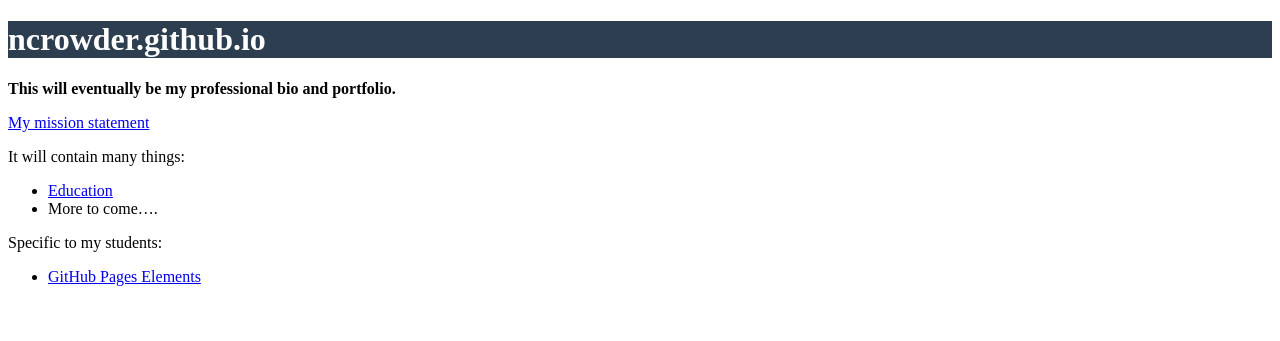
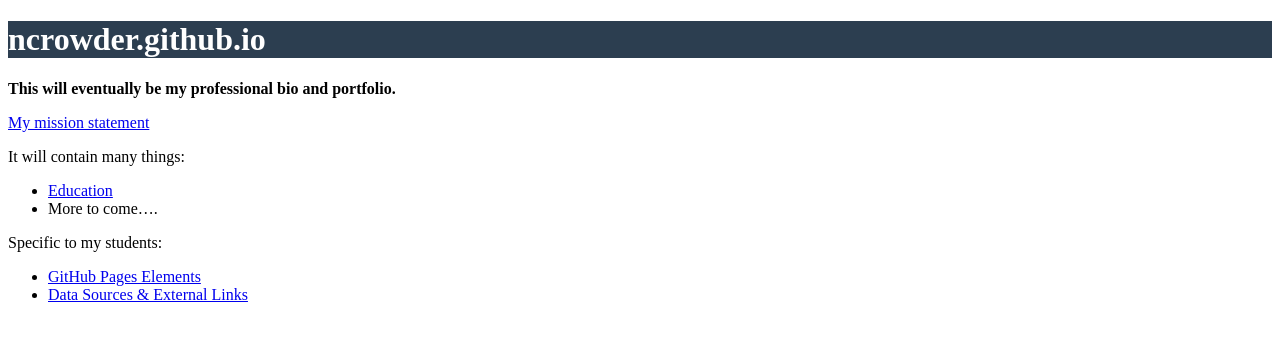
Before and after one commit to ncrowder/ncrowder.github.io, a Jekyll site: the page built from index.md, in a window 1280 px wide. Shown: the top 341 px of the page. Built offline with Jekyll 4.4.1, drawn with Linux system fonts in a browser that asks for light colours; our own code applies the rules of GitHub Pages for plain Markdown files.

Commit message:
Update index.md

```diff
--- a/index.md
+++ b/index.md
@@ -10,3 +10,4 @@ It will contain many things:
 Specific to my students:
 
 - [GitHub Pages Elements](https://ncrowder.github.io/portfolio_elements.html)
+- [Data Sources & External Links](https://ncrowder.github.io/sources_articles.html)
```
